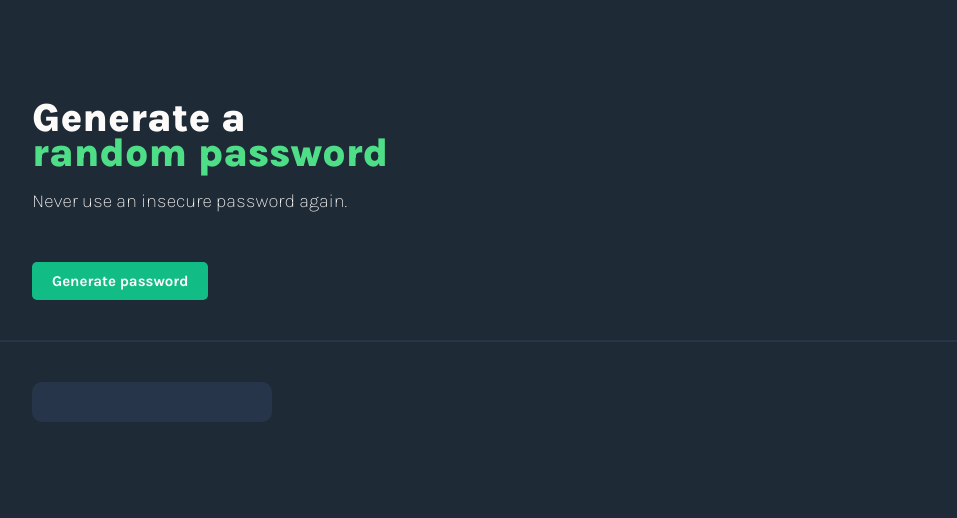
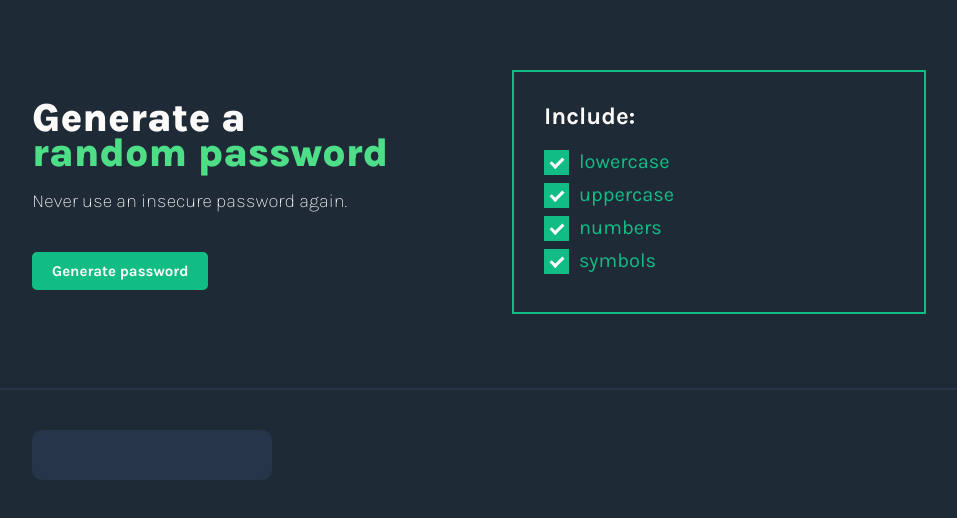
Before and after one commit to shonanohs/password-generator, a website built with Vite: page index.html in a window 1280 px wide. Shown: the whole page, without its empty margins (68-1025 px from the left). Built offline with nearby package versions, Linux system fonts and the light colour scheme.

Commit message:
Added HTML/CSS for password configuration checkboxes

```diff
--- a/index.html
+++ b/index.html
@@ -8,12 +8,43 @@
     </head>
     <body>
         <div>
-            <div id="info-container" class="container">
-                <h1 id="title-text">Generate a<br><span id="text-highlight">random password</span></h1>
-                <h3 id="slogan-text">Never use an insecure password again.</h3>
-            </div>
-            <div id="input-container" class="container">
-                <button class="input-btn" onClick="generatePassword()">Generate password</button>
+            <div id="flex-container">
+                <div id="info-container" class="container">
+                    <h1 id="title-text">Generate a<br><span id="text-highlight">random password</span></h1>
+                    <h3 id="slogan-text">Never use an insecure password again.</h3>
+                    <div id="input-container" class="container">
+                        <button class="input-btn" onClick="generatePassword()">Generate password</button>
+                    </div>
+                </div>
+                <div id="options-container" class="container">
+                    <div id="advanced-options">
+                        <div>
+                            <h2 id="include-heading">Include:</h2>
+                                <label class="label-container">lowercase
+                                    <input type="checkbox" checked="checked">
+                                    <span class="checkmark"></span>
+                                </label>
+
+                                <label class="label-container">uppercase
+                                    <input type="checkbox" checked="checked">
+                                    <span class="checkmark"></span>
+                                </label>
+
+                                <label class="label-container">numbers
+                                    <input type="checkbox" checked="checked">
+                                    <span class="checkmark"></span>
+                                </label>
+
+                                <label class="label-container">symbols
+                                    <input type="checkbox" checked="checked">
+                                    <span class="checkmark"></span>
+                                </label>
+                        </div>
+                        <!-- <div>
+                            <h2 id="length-heading">Password Length:</h2>
+                        </div> -->
+                    </div>
+                </div>
             </div>
             <hr class="separator"/>
             <div id="result-container" class="container">
--- a/src/index.css
+++ b/src/index.css
@@ -12,13 +12,52 @@ body {
   color: #fcfbf9;
 }
 
-#input-container, #result-container {
+#input-container {
+  margin: 40px 0 40px 0;
+  display: flex;
+  align-items: center;
+  justify-content: space-between;
+  width: 600px;
+}
+
+#result-container {
   margin: 40px 0 40px 100px;
   display: flex;
   align-items: center;
   justify-content: space-between;
   width: 600px;
+}
 
+#options-container {
+  margin: 40px 0 40px -120px;
+  display: flex;
+  align-items: center;
+  justify-content: space-between;
+  width: 600px;
+}
+
+
+#flex-container {
+  display: flex;
+  align-items: start;
+}
+
+#advanced-options {
+  border: 2px solid #12bd85;
+  padding: 10px 20px 30px 30px;
+  margin: 30px 0 0 0;
+  width: 60%;
+  height: 50%;
+}
+
+#include-heading {
+  font-family: "Karla", sans-serif;
+  color: #fcfbf9;
+}
+
+#length-heading {
+  font-family: "Karla", sans-serif;
+  color: #fcfbf9;
 }
 
 #title-text {
@@ -37,6 +76,11 @@ body {
   color: #4ede87;
 }
 
+.checkbox {
+  font-family: "Karla", sans-serif;
+  color: #4ede87;
+}
+
 .generated-password {
   background-color: #263549;
   width: 40%;
@@ -45,7 +89,7 @@ body {
   font-family: "Karla", sans-serif;
   text-align: center;
   font-weight: bold;
-   min-height: 40px;
+  min-height: 50px;
 }
 
 .generated-password:hover {
@@ -62,6 +106,7 @@ body {
   font-size: 15px;
   font-weight: bold;
 }
+
 .input-btn:hover {
   background-color: #0e8e64;
   cursor: pointer;
@@ -96,3 +141,72 @@ body {
 .tooltip:hover .tooltip-text {
   visibility: visible;
 }
+
+.label-container {
+  display: block;
+  position: relative;
+  padding-left: 35px;
+  margin: 2px 0 10px 0;
+  cursor: pointer;
+  font-size: 20px;
+  font-family: "Karla", sans-serif;
+  color: #12bd85;
+  -webkit-user-select: none;
+  -moz-user-select: none;
+  -ms-user-select: none;
+  user-select: none;
+}
+
+/* Hide the browser's default checkbox */
+.container input {
+  position: absolute;
+  opacity: 0;
+  cursor: pointer;
+  height: 0;
+  width: 0;
+}
+
+/* Create a custom checkbox */
+.checkmark {
+  position: absolute;
+  top: 0;
+  left: 0;
+  height: 25px;
+  width: 25px;
+  background-color: #eee;
+}
+
+/* On mouse-over, add a grey background color */
+.container:hover input ~ .checkmark {
+  background-color: #ccc;
+}
+
+/* When the checkbox is checked, add a blue background */
+.container input:checked ~ .checkmark {
+  background-color: #12bd85;
+}
+
+/* Create the checkmark/indicator (hidden when not checked) */
+.checkmark:after {
+  content: "";
+  position: absolute;
+  display: none;
+}
+
+/* Show the checkmark when checked */
+.container input:checked ~ .checkmark:after {
+  display: block;
+}
+
+/* Style the checkmark/indicator */
+.container .checkmark:after {
+  left: 9px;
+  top: 5px;
+  width: 5px;
+  height: 10px;
+  border: solid #fcfbf9;
+  border-width: 0 3px 3px 0;
+  -webkit-transform: rotate(45deg);
+  -ms-transform: rotate(45deg);
+  transform: rotate(45deg);
+}
```
